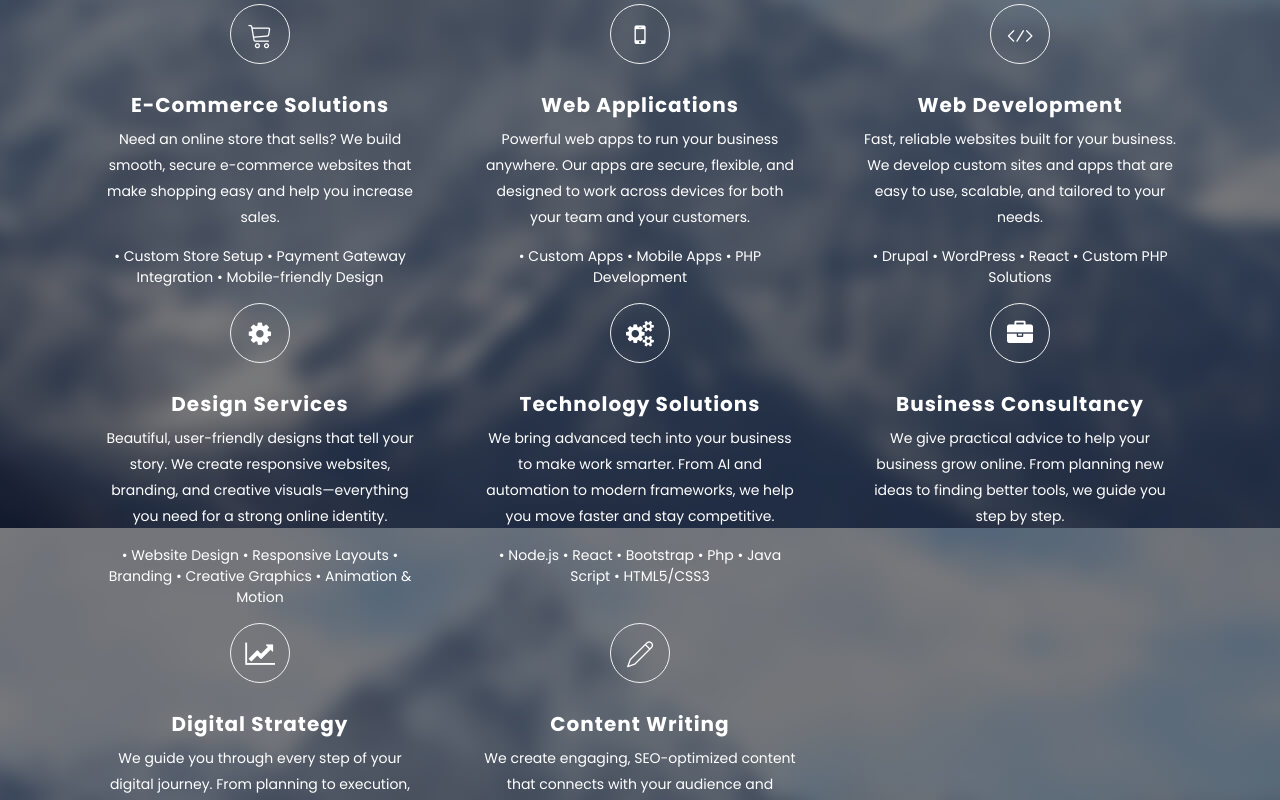
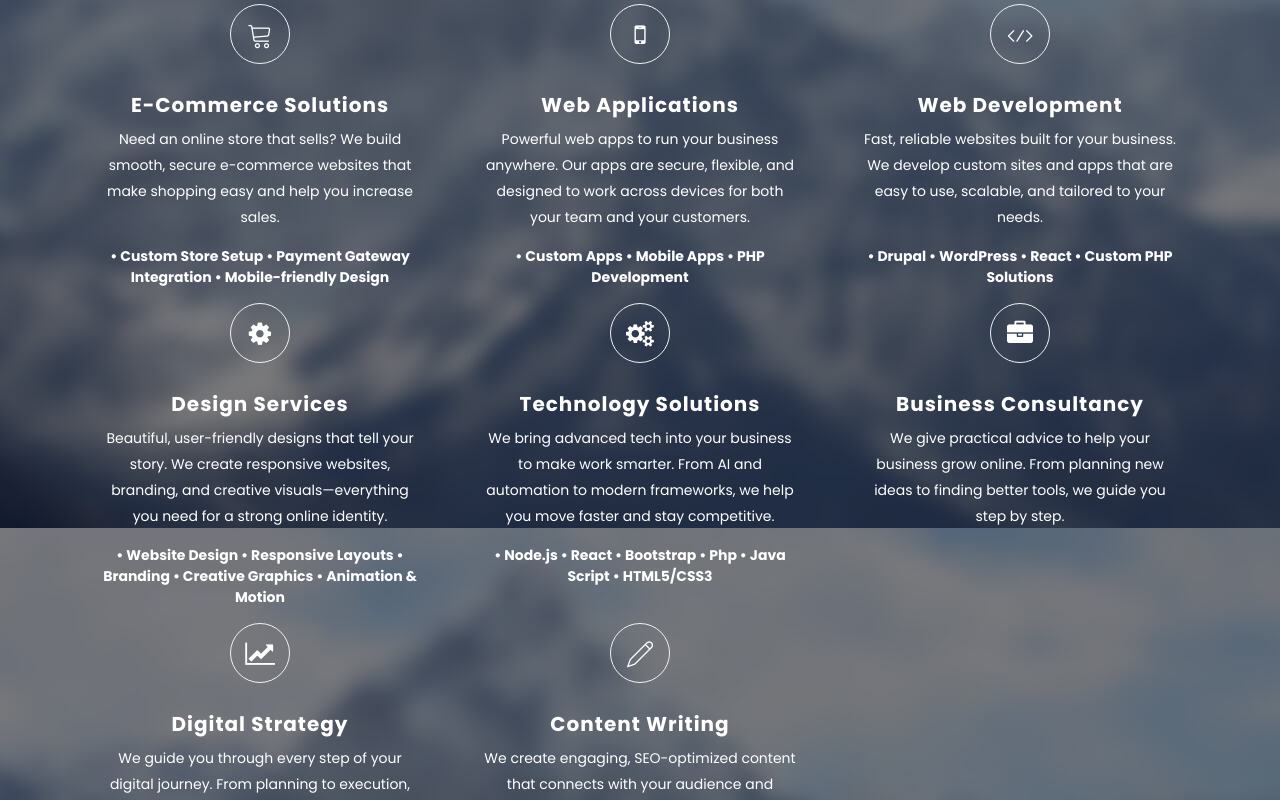
Before and after one commit to codetrios2025/codetriosprofile, a PHP site: page / in a window 1280 px wide. Shown: the part 1116-1916 px from the top of the page. Run offline with PHP 8.4, Linux system fonts and the light colour scheme.

Commit message:
Update main.css 2025

```diff
--- a/css/main.css
+++ b/css/main.css
@@ -630,7 +630,8 @@ button:focus {
   font-weight: 700;
   margin-bottom: 10px;
 }
-
+.item-boxes ul{display: flex;flex-wrap: wrap;justify-content: center;}
+.item-boxes ul li{font-weight: 700}
 .item-boxes:hover .icon {
   background: #053f71;
 }
@@ -1267,7 +1268,7 @@ footer {
 }
 
 .copyright p a:hover {
-  color: #053f71;
+  color: #fff;
 }
 
 
```
